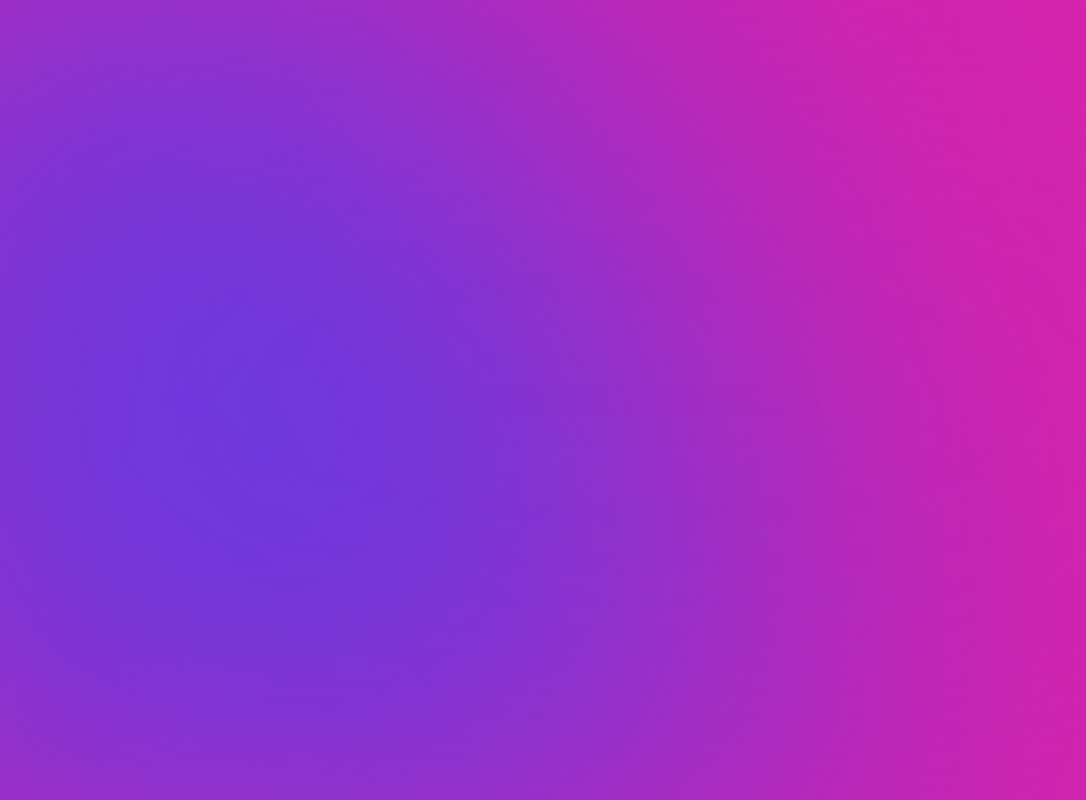
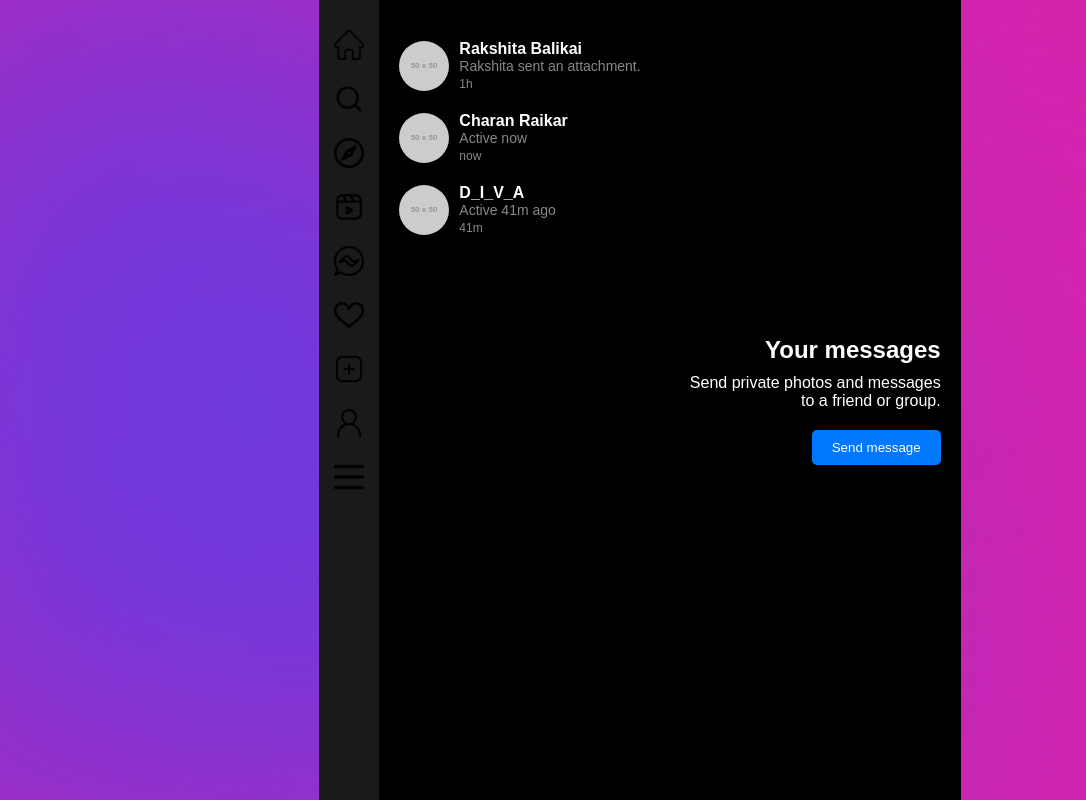
Before and after one commit to rakshitabalikai/ourinsta, a React (Create React App) app: page /messages in a window 1280 px wide. Before the commit this address had no page. Shown: the whole page, without its empty margins (0-1086 px from the left). Built offline with nearby package versions, Linux system fonts and the light colour scheme.

Commit message:
messagestart

```diff
--- /dev/null
+++ b/src/components/css/Message.css
@@ -0,0 +1,141 @@
+/* Message.css */
+
+:root {
+    --primary-bg-color: #000;
+    --sidebar-bg-color: #1a1a1a;
+    --button-hover-bg: #333;
+    --text-color: #fff;
+    --inactive-text-color: #888;
+    --accent-color: #0078ff;
+  }
+
+  * {
+    margin: 0;
+    padding: 0;
+    box-sizing: border-box;
+  }
+
+  body {
+    font-family: 'Arial', sans-serif;
+    background-color: var(--primary-bg-color);
+  }
+
+  .app-container {
+    display: flex;
+    height: 100vh;
+    background-color: var(--primary-bg-color);
+  }
+
+  .sidebar-icons {
+    width: 60px; /* Adjust width for icons only */
+    background-color: var(--sidebar-bg-color);
+    display: flex;
+    flex-direction: column;
+    align-items: center;
+    padding: 10px 0;
+  }
+
+  .sidebar-icons ul {
+    list-style: none;
+  }
+
+  .sidebar-icons li {
+    margin: 20px 0; /* Space between icons */
+  }
+
+  .sidebar-icons img {
+    width: 30px;
+    height: 30px;
+    cursor: pointer;
+    transition: transform 0.3s;
+  }
+
+  .sidebar-icons img:hover {
+    transform: scale(1.1); /* Slight zoom effect on hover */
+  }
+
+  .messages-section {
+    flex-grow: 1;
+    padding: 20px;
+    background-color: var(--primary-bg-color);
+    overflow-y: auto;
+    display: flex;
+    flex-direction: column;
+  }
+
+  .messages-list {
+    flex-grow: 1;
+    padding: 10px 0;
+    overflow-y: auto; /* Allow scrolling in the messages list */
+  }
+
+  .message-item {
+    display: flex;
+    align-items: center;
+    padding: 10px 0;
+    cursor: pointer;
+  }
+
+  .message-item:hover {
+    background-color: var(--sidebar-bg-color);
+  }
+
+  .message-item img {
+    width: 50px;
+    height: 50px;
+    border-radius: 50%;
+    margin-right: 10px;
+  }
+
+  .message-info h3 {
+    font-size: 16px;
+    color: var(--text-color);
+  }
+
+  .message-info p {
+    font-size: 14px;
+    color: var(--inactive-text-color);
+  }
+
+  .message-info span {
+    font-size: 12px;
+    color: var(--inactive-text-color);
+  }
+
+  .send-message-section {
+    width: 300px; /* Adjust the width for the send message panel */
+    background-color: var(--primary-bg-color);
+    padding: 20px;
+    display: flex;
+    flex-direction: column;
+    justify-content: center;
+    align-items: flex-end; /* Align the send message button to the right */
+    color: var(--text-color);
+  }
+
+  .message-prompt {
+    text-align: right; /* Align text to the right */
+  }
+
+  .message-prompt h2 {
+    font-size: 24px;
+    margin-bottom: 10px;
+  }
+
+  .message-prompt p {
+    font-size: 16px;
+    margin-bottom: 20px;
+  }
+
+  .send-message-btn button {
+    padding: 10px 20px;
+    background-color: var(--accent-color);
+    border: none;
+    border-radius: 5px;
+    color: var(--text-color);
+    cursor: pointer;
+  }
+
+  .send-message-btn button:hover {
+    background-color: #005bb5;
+  }
--- /dev/null
+++ b/src/components/css/Sidebar.css
@@ -0,0 +1,43 @@
+/* Sidebar.css */
+
+.sidebar {
+    width: 250px;
+    background-color: var(--sidebar-bg-color);
+    padding: 20px;
+    height: 100vh;
+    display: flex;
+    flex-direction: column;
+  }
+
+  .sidebar h1 {
+    color: var(--text-color);
+    margin-bottom: 20px;
+  }
+
+  .sidebar ul {
+    list-style-type: none;
+    padding: 0;
+  }
+
+  .menu-button {
+    display: flex;
+    align-items: center;
+    padding: 10px;
+    margin-bottom: 15px;
+    background-color: transparent;
+    border: none;
+    color: var(--text-color);
+    cursor: pointer;
+    font-size: 16px;
+  }
+
+  .menu-button img {
+    width: 20px;
+    height: 20px;
+    margin-right: 10px;
+  }
+
+  .menu-button:hover {
+    background-color: var(--button-hover-bg);
+    border-radius: 10px;
+  }
--- a/src/components/pages/Customeroutes.js
+++ b/src/components/pages/Customeroutes.js
@@ -4,6 +4,7 @@
 import Signup from "./Signup";
 import Profile from "./Profile";
 import EditProfile from "./EditProfile";
+import Message from "./Message";
 
 
 function Customeroutes(){
@@ -14,6 +15,7 @@
             <Route path="/home" element={<Home></Home>}></Route>
             <Route path="/profile" element={<Profile></Profile>}></Route>
             <Route path="/Editprofile" element={<EditProfile></EditProfile>}></Route>
+            <Route path="/messages" element={<Message></Message>}></Route>
         </Routes>
     )
 }
--- /dev/null
+++ b/src/components/pages/Message.js
@@ -0,0 +1,83 @@
+import React from 'react';
+import home from '../assets/icons/home.png';
+import search from '../assets/icons/search.png';
+import explore from '../assets/icons/explore.png';
+import reels from '../assets/icons/reels.png';
+import messages from '../assets/icons/messages.png';
+import notifications from '../assets/icons/notifications.png';
+import create from '../assets/icons/create.png';
+import profileIcon from '../assets/icons/profile.png';
+import hamburger from '../assets/icons/hamburger.png';
+import '../css/Message.css'; // CSS for the message section
+import '../css/Sidebar.css'; // CSS for the sidebar
+
+const Message = () => {
+  const messagesList = [
+    {
+      name: 'Rakshita Balikai',
+      message: 'Rakshita sent an attachment.',
+      time: '1h',
+      profilePic: 'https://via.placeholder.com/50'
+    },
+    {
+      name: 'Charan Raikar',
+      message: 'Active now',
+      time: 'now',
+      profilePic: 'https://via.placeholder.com/50'
+    },
+    {
+      name: 'D_I_V_A',
+      message: 'Active 41m ago',
+      time: '41m',
+      profilePic: 'https://via.placeholder.com/50'
+    }
+  ];
+
+  return (
+    <div className="app-container">
+      {/* Sidebar Section */}
+      <div className="sidebar-icons">
+        <ul>
+          <li><img src={home} alt="Home" /></li>
+          <li><img src={search} alt="Search" /></li>
+          <li><img src={explore} alt="Explore" /></li>
+          <li><img src={reels} alt="Reels" /></li>
+          <li><img src={messages} alt="Messages" /></li>
+          <li><img src={notifications} alt="Notifications" /></li>
+          <li><img src={create} alt="Create" /></li>
+          <li><img src={profileIcon} alt="Profile" /></li>
+          <li><img src={hamburger} alt="More" /></li>
+        </ul>
+      </div>
+
+      {/* Messages Section */}
+      <div className="messages-section">
+        <div className="messages-list">
+          {messagesList.map((msg, index) => (
+            <div className="message-item" key={index}>
+              <img src={msg.profilePic} alt={msg.name} />
+              <div className="message-info">
+                <h3>{msg.name}</h3>
+                <p>{msg.message}</p>
+                <span>{msg.time}</span>
+              </div>
+            </div>
+          ))}
+        </div>
+      </div>
+
+      {/* Send Message Section */}
+      <div className="send-message-section">
+        <div className="message-prompt">
+          <h2>Your messages</h2>
+          <p>Send private photos and messages to a friend or group.</p>
+          <div className="send-message-btn">
+            <button>Send message</button>
+          </div>
+        </div>
+      </div>
+    </div>
+  );
+};
+
+export default Message;
```
